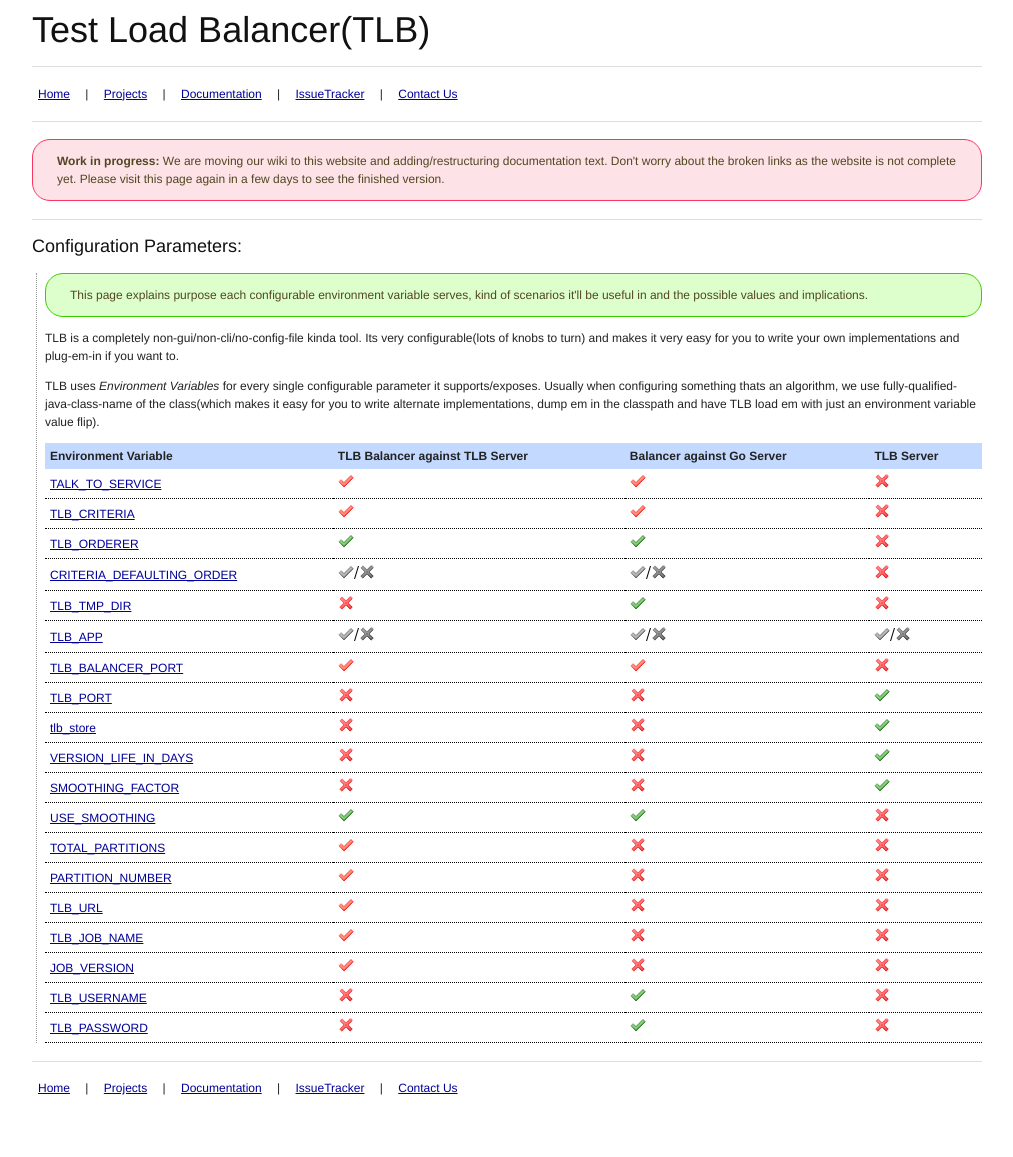
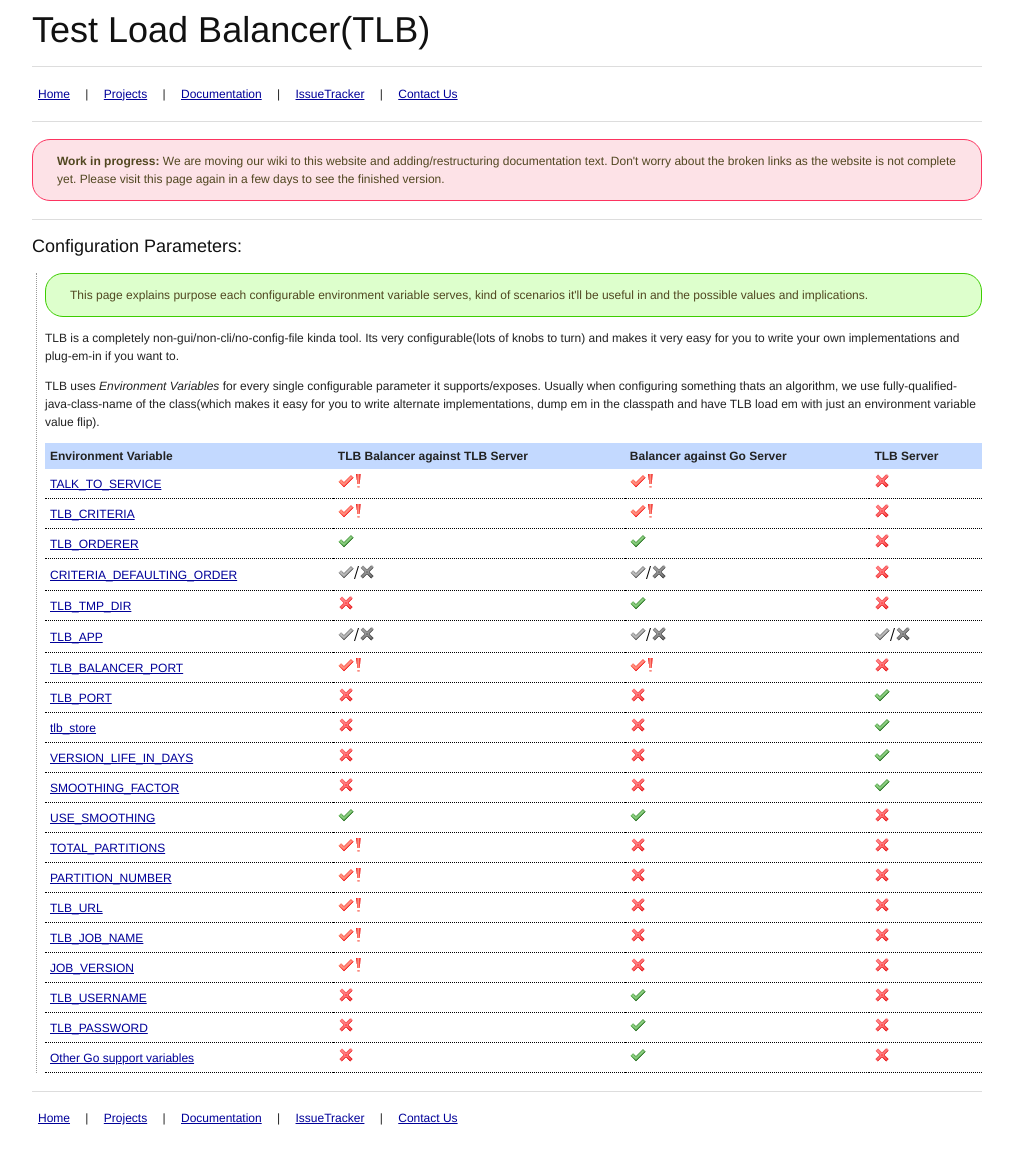
Before and after one commit to test-load-balancer/test-load-balancer.github.com, a Jekyll site: the page built from doc-latest/configuration.html, in a window 1280 px wide. Shown: the whole page, without its empty margins (133-1146 px from the left). Built offline with Jekyll 4.4.1, drawn with Linux system fonts in a browser that asks for light colours; nearby versions of some CDN libraries; Markdown is read by kramdown in place of the engine named in the settings; before the commit the page ends 1127 px from its top, so only the background shows below that.

Commit message:
added environment variables that Go sets in config_vars list + some styling

```diff
--- a/_includes/applicable-required
+++ b/_includes/applicable-required
@@ -1 +1 @@
-<img src="/images/red-tick.png" alt="Applicable & Required" title="Mandatory"/>
+<img src="/images/red-tick-with-bang.png" alt="Applicable & Required" title="Mandatory"/>
--- a/doc-latest/configuration.html
+++ b/doc-latest/configuration.html
@@ -416,6 +416,56 @@
             <td>{% include applicable %}</td>
             <td>{% include not-applicable %}</td>
           </tr>
+          <tr>
+            <td>
+              <a href="#" class="variable_desc_link">Other Go support variables</a>
+              <div class="hidden popup">
+                <div class="notice warn">If you are unfamilier with Go and do not intend to use Go support, please feel free ignore this text.</div>
+                <hr/>
+                {% include if_on_balancer_side_against_go_server %}
+                You do not need to set these variables. Go-agent sets these before spawning Go-task(s). So as long as you don't re-set these to some other value(s), you'll be fine.
+                <p class="clob_end"/>
+                <table class="with_row_deviders">
+                  <tr>
+                    <td>GO_SERVER_URL</td>
+                    <td>HTTPS url to the go server.</td>
+                  </tr>
+                  <tr>
+                    <td>GO_PIPELINE_NAME</td>
+                    <td>Name of the <i>Pipeline</i> the task that is running tests belongs to.</td>
+                  </tr>
+                  <tr>
+                    <td>GO_STAGE_NAME</td>
+                    <td>Name of the <i>Stage</i> the task that is running tests belongs to.</td>
+                  </tr>
+                  <tr>
+                    <td>GO_JOB_NAME</td>
+                    <td>Name of the <i>Job</i> the task that is running tests belongs to.</td>
+                  </tr>
+                  <tr>
+                    <td>GO_PIPELINE_COUNTER</td>
+                    <td>Counter(instance number) of the <i>Pipeline Instance</i> the task that is running tests belongs to.</td>
+                  </tr>
+                  <tr>
+                    <td>GO_STAGE_COUNTER</td>
+                    <td>Counter(instance number) of the <i>Stage Instance</i> the task that is running tests belongs to.</td>
+                  </tr>
+                  <tr>
+                    <td>GO_PIPELINE_LABEL</td>
+                    <td>Label(logical instance name) of the <i>Pipeline Instance</i> the task that is running tests belongs to.</td>
+                  </tr>
+                  </tr>
+                </table>
+                <p class="clob_end"/>
+                TLB needs these variables because while working against Go, it needs to download/upload test related data as artifact files, which go under the corresponding job-instance.
+                <hr/>
+                <strong>Type: </strong> Strings
+              </div>
+            </td>
+            <td>{% include not-applicable %}</td>
+            <td>{% include applicable %}</td>
+            <td>{% include not-applicable %}</td>
+          </tr>
         </tbody>
       </table>
     </div>
```
Also changed, not shown: images/red-tick-with-bang.png (added).
